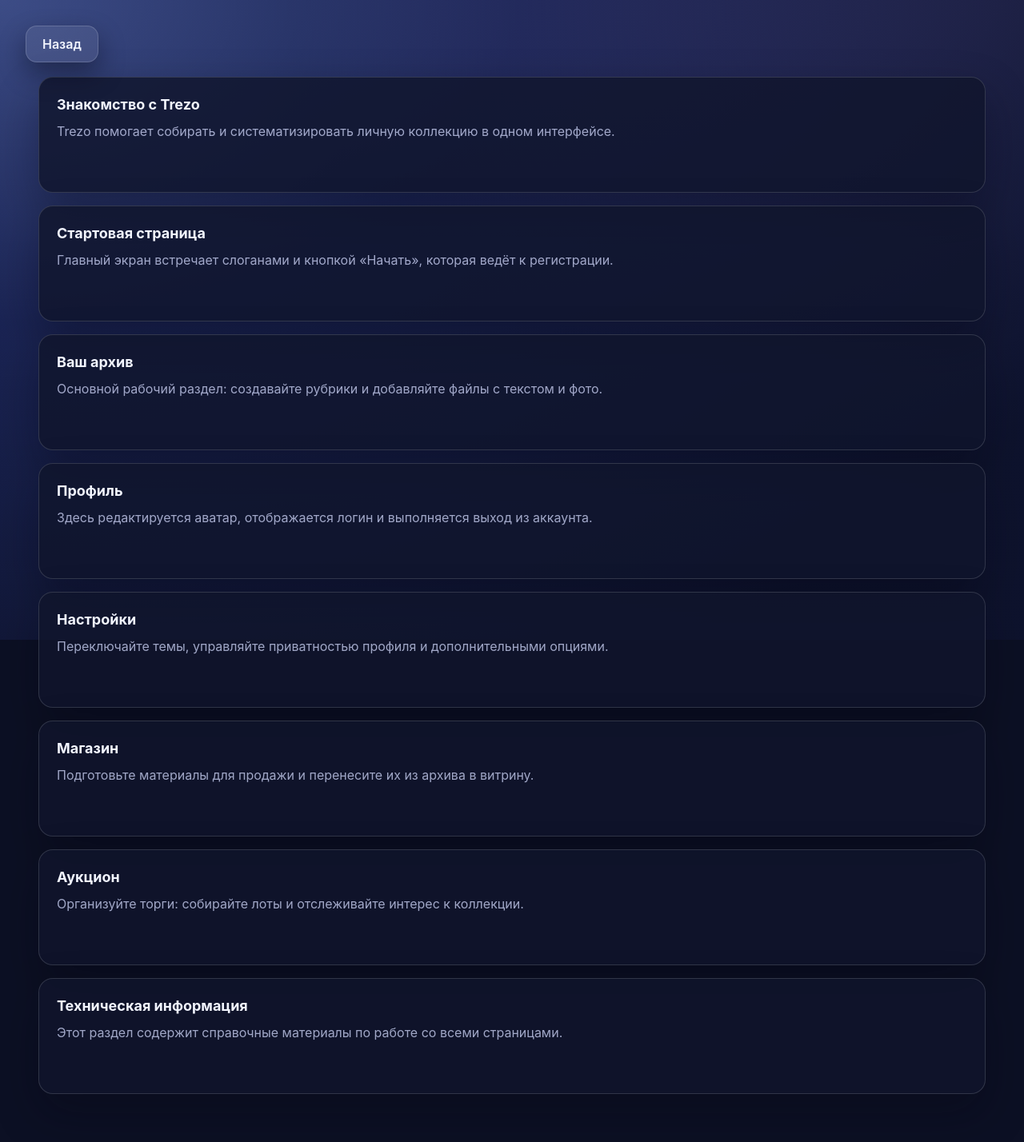
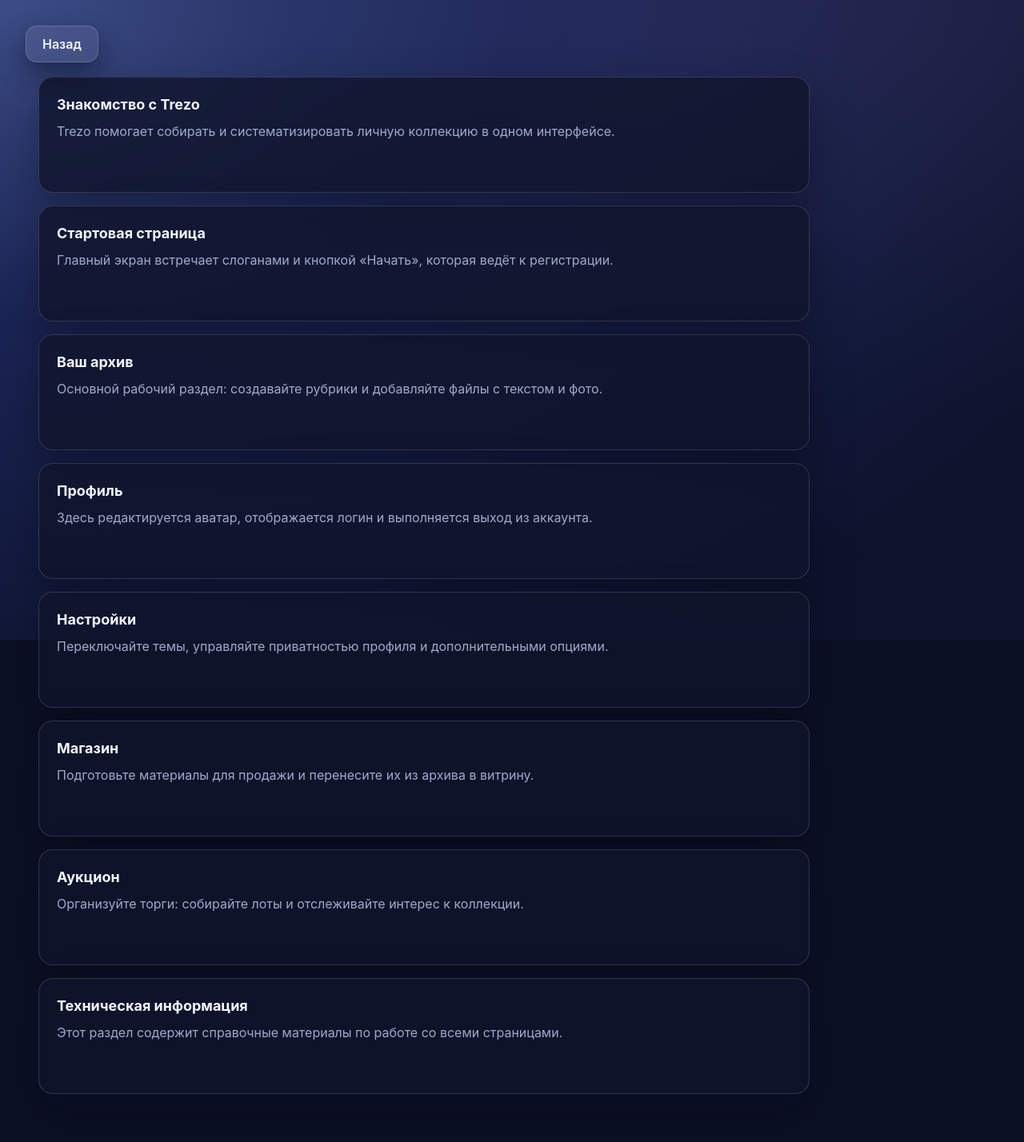
Before and after one commit to JasonVoorchees/Mysite_v.2, a Django app: page /news.html in a window 1280 px wide. Shown: the whole page at 80% size. Run offline with Django 4.2, Linux system fonts and the light colour scheme.

Commit message:
Fix settings overflow by constraining main width

```diff
--- a/core/static/css/style.css
+++ b/core/static/css/style.css
@@ -535,7 +535,7 @@
 .login-btn:hover{transform:translateY(-3px);background:var(--btn-bg-hover)}
 
 /* main content */
-.main{margin-left:var(--sidebar-w);padding:72px var(--page-padding) 40px;max-width:none}
+.main{margin-left:var(--sidebar-w);padding:72px var(--page-padding) 40px;max-width:none;width:calc(100% - var(--sidebar-w));box-sizing:border-box}
 h1{margin:0 0 18px;font-size:20px}
 .archive-empty{display:flex;align-items:center;justify-content:center;min-height:220px;text-align:center;background:var(--card);border:1px dashed var(--card-border);border-radius:16px;color:var(--muted);box-shadow:0 26px 60px rgba(5,7,18,0.35)}
 .archive-empty p{margin:0;padding:36px}
@@ -750,8 +750,8 @@
 .news-card.expanded .center-bar{background:var(--muted);transform:translateX(-50%) scale(1.02)}
 
 /* minimal responsive */
-@media (max-width:900px){:root{--page-padding:18px;}.topbar-inner{grid-template-columns:1fr 1fr 1fr}.search{max-width:60%}.main{padding-left:18px;padding-right:18px}}
-@media (max-width:640px){.sidebar{transform:translateX(-100%) .topbar{left:0; right:0;}}.topbar{left:0}.main{margin-left:0;padding-top:120px}}
+@media (max-width:900px){:root{--page-padding:18px;}.topbar-inner{grid-template-columns:1fr 1fr 1fr}.search{max-width:60%}.main{padding-left:18px;padding-right:18px;width:calc(100% - var(--sidebar-w))}}
+@media (max-width:640px){.sidebar{transform:translateX(-100%)}.topbar{left:0;right:0}.main{margin-left:0;padding-top:120px;padding-left:var(--page-padding);padding-right:var(--page-padding);width:100%}}
 @media (max-width:640px){body.topbar-static .topbar{margin-left:0;width:100%;}}
 @media (max-width:600px){
   .rubric-card__header{justify-content:flex-start}
```
